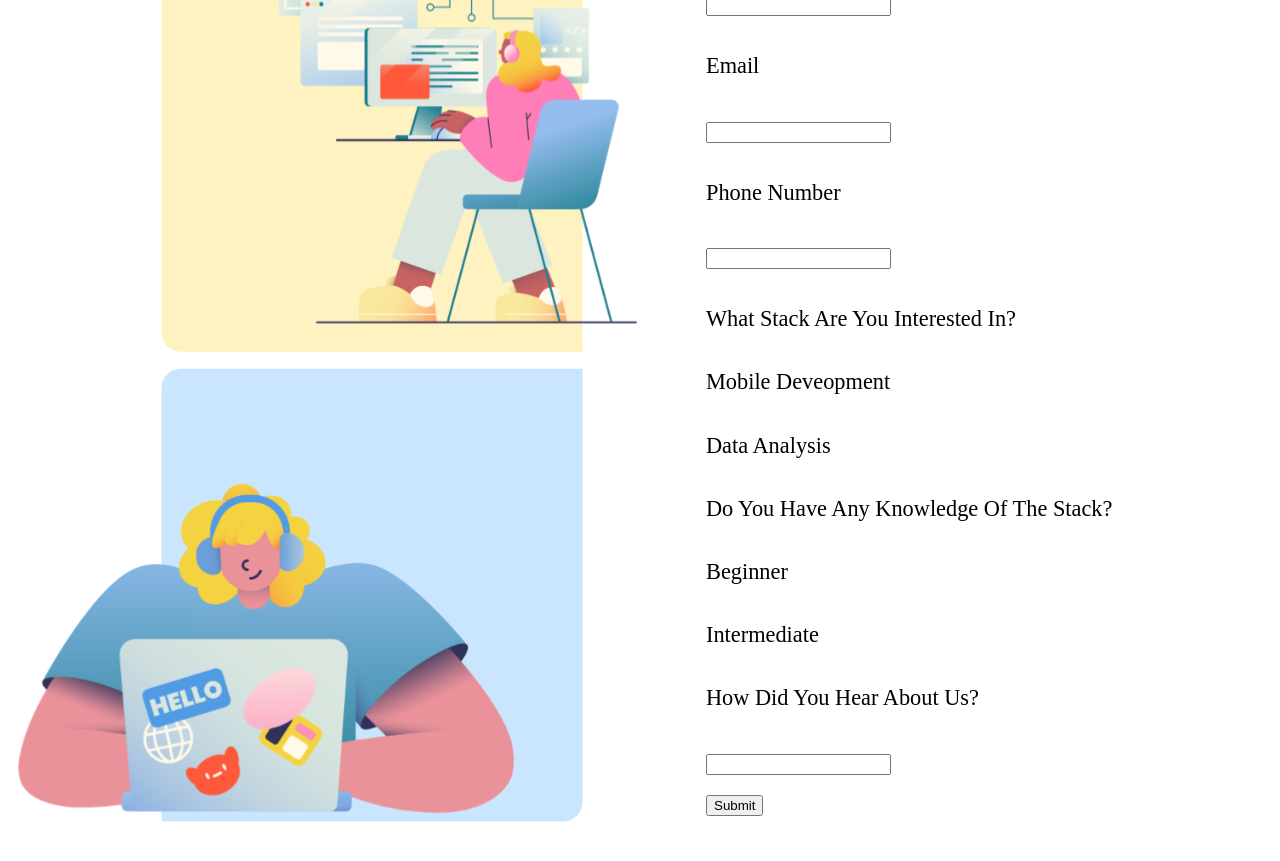
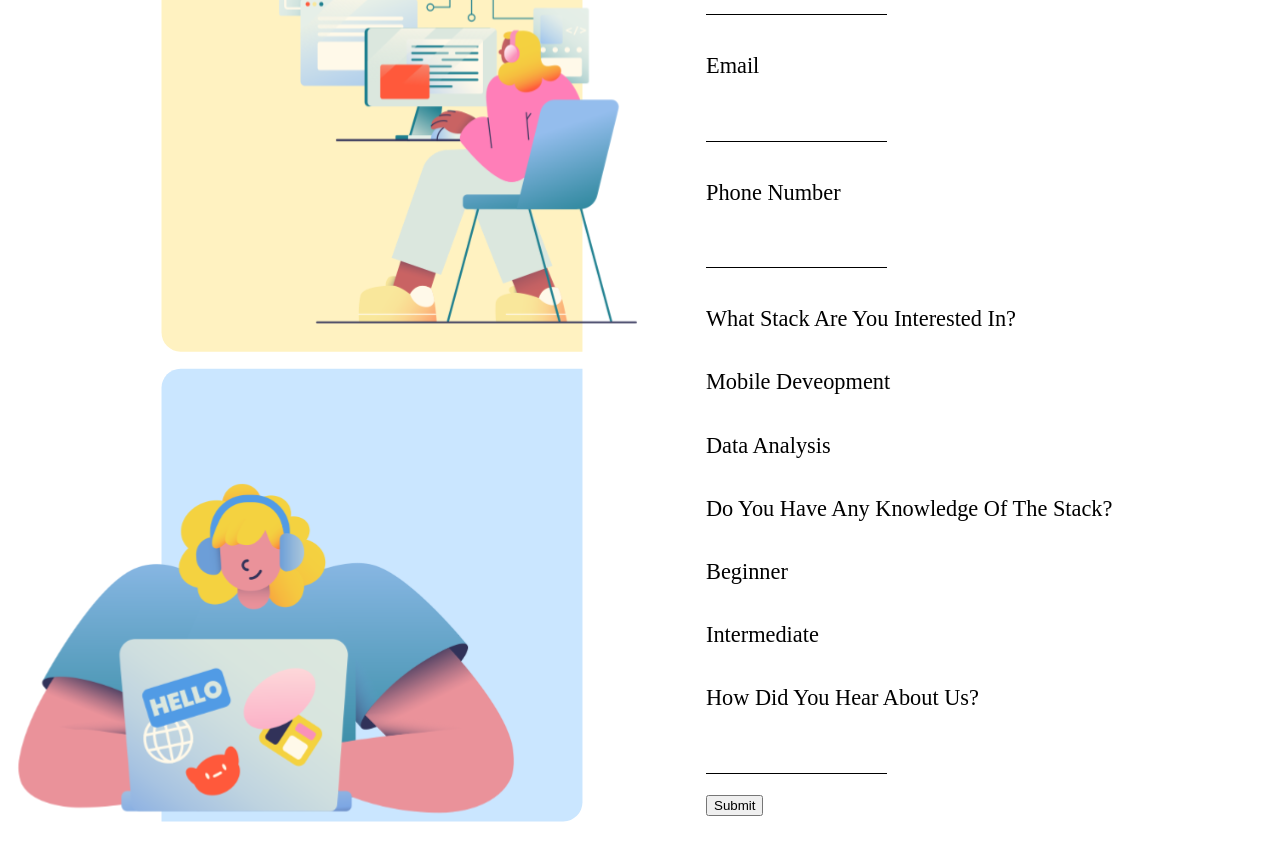
Before and after one commit to olamiji-8/Think-Tech, a React (Create React App) app: page / in a window 1280 px wide. Shown: the part 6620-7481 px from the top of the page. Built offline with nearby package versions, Linux system fonts and the light colour scheme; a web font is replaced by a local one.

Commit message:
Almost done with register

```diff
--- a/src/Component/Testimony/Testimony.css
+++ b/src/Component/Testimony/Testimony.css
@@ -99,3 +99,9 @@
   font-size: 22.333px;
   line-height: 183%;
 }
+ .Register_input  {
+    background: transparent;
+    border: none;
+    border-bottom: 1px solid #000000;
+    outline: none;
+}
--- a/src/Component/Testimony/testimony.js
+++ b/src/Component/Testimony/testimony.js
@@ -38,11 +38,11 @@ const Testimony = () => {
           </div>
           <div>
             <p>Name</p>
-            <input type="text"/>
+            <input type="text" className='Register_input'/>
             <p>Email</p>
-            <input type="text"/>
+            <input type="text" className='Register_input'/>
             <p>Phone Number</p>
-            <input type="tel"/>
+            <input type="tel" className='Register_input'/>
             <p>What Stack Are You Interested In?</p>
             <div>
               <p>Mobile Deveopment</p>
@@ -57,7 +57,7 @@ const Testimony = () => {
             </div>
             <div>
               <p>How Did You Hear About Us?</p>
-              <input type="text"/>
+              <input type="text" className='Register_input'/>
             </div>
             <button>Submit</button>
           </div>
```
